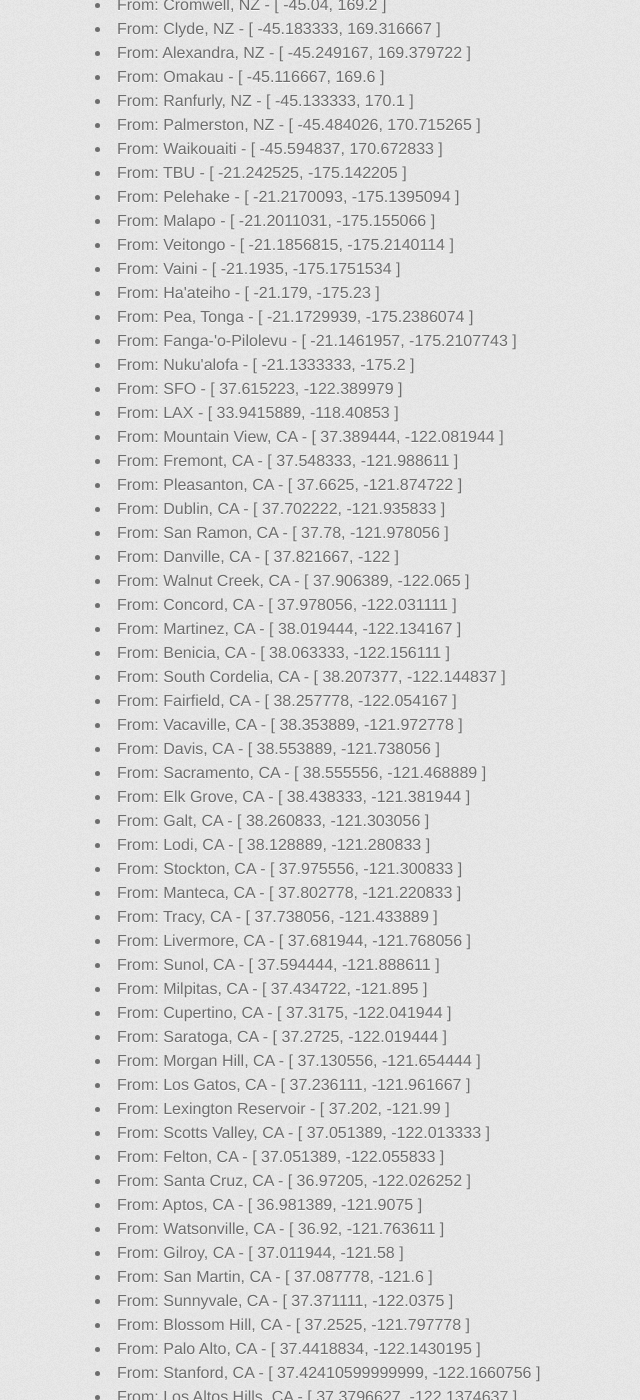
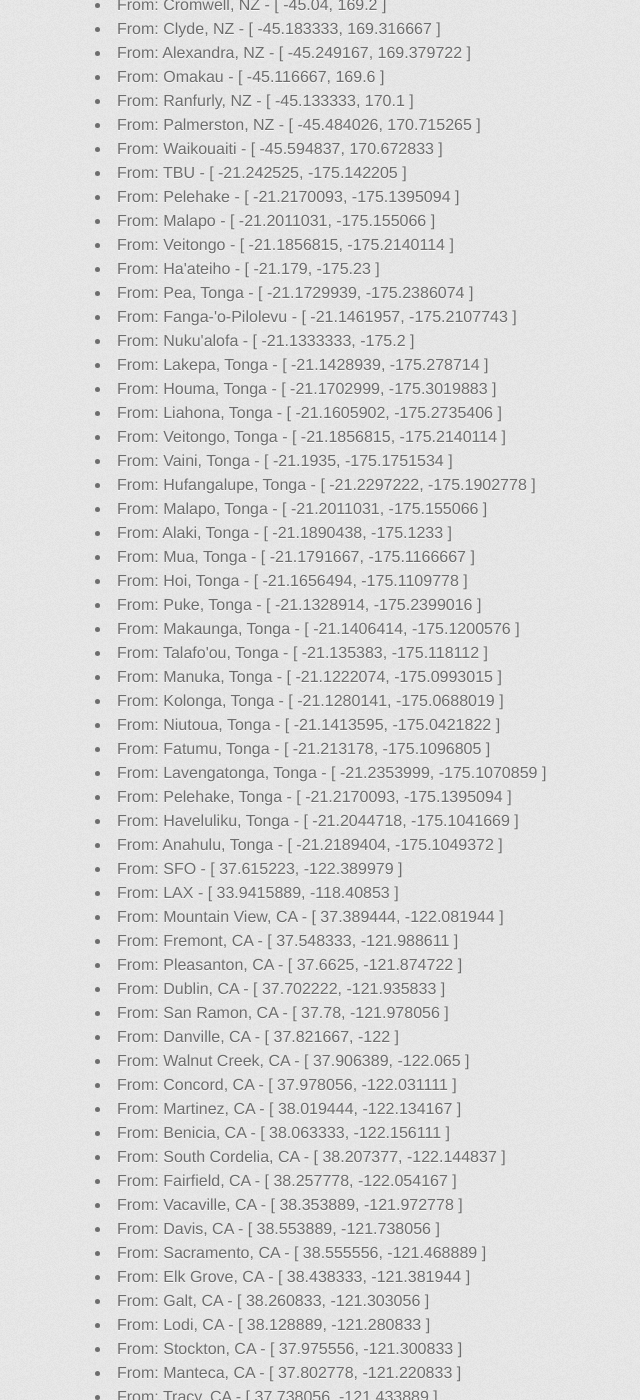
Before and after one commit to tmtmtmtm/globestrolling, a Jekyll site: the page built from locations.html, in a window 1280 px wide and 1400 px high, scrolled down 870 px. Shown: the whole window, without its empty margins (255-895 px from the left). Built offline with Jekyll 4.4.1, drawn with Linux system fonts in a browser that asks for light colours; some web fonts are replaced; Markdown is read by kramdown in place of the engine named in the settings.

Commit message:
Tour of Tonga

```diff
--- a/_data/locations.yaml
+++ b/_data/locations.yaml
@@ -42,11 +42,32 @@
   { "place": "Pelehake", "region": "TO-Tongatapu", "coordinates": { "lat": "-21.2170093", "lon": "-175.1395094" } },
   { "place": "Malapo", "region": "TO-Tongatapu", "coordinates": { "lat": "-21.2011031", "lon": "-175.155066" } },
   { "place": "Veitongo", "region": "TO-Tongatapu", "coordinates": { "lat": "-21.1856815", "lon": "-175.2140114" } },
-  { "place": "Vaini", "region": "TO-Tongatapu", "coordinates": { "lat": "-21.1935", "lon": "-175.1751534" } },
   { "place": "Ha'ateiho", "region": "TO-Tongatapu", "coordinates": { "lat": "-21.179", "lon": "-175.23" } },
   { "place": "Pea, Tonga", "region": "TO-Tongatapu", "coordinates": { "lat": "-21.1729939", "lon": "-175.2386074" } },
   { "place": "Fanga-'o-Pilolevu", "region": "TO-Tongatapu", "coordinates": { "lat": "-21.1461957", "lon": "-175.2107743" } },
   { "place": "Nuku'alofa", "region": "TO-Tongatapu", "coordinates": { "lat": "-21.1333333", "lon": "-175.2" } },
+  { "place": "Lakepa, Tonga", "region": "TO-Tongatapu", "coordinates": { "lat": "-21.1428939", "lon": "-175.278714" } },
+  { "place": "Houma, Tonga", "region": "TO-Tongatapu", "coordinates": { "lat": "-21.1702999", "lon": "-175.3019883" } },
+  { "place": "Liahona, Tonga", "region": "TO-Tongatapu", "coordinates": { "lat": "-21.1605902", "lon": "-175.2735406" } },
+  { "place": "Veitongo, Tonga", "region": "TO-Tongatapu", "coordinates": { "lat": "-21.1856815", "lon": "-175.2140114" } },
+  { "place": "Vaini, Tonga", "region": "TO-Tongatapu", "coordinates": { "lat": "-21.1935", "lon": "-175.1751534" } },
+  { "place": "Hufangalupe, Tonga", "region": "TO-Tongatapu", "coordinates": { "lat": "-21.2297222", "lon": "-175.1902778" } },
+  { "place": "Malapo, Tonga", "region": "TO-Tongatapu", "coordinates": { "lat": "-21.2011031", "lon": "-175.155066" } },
+  { "place": "Alaki, Tonga", "region": "TO-Tongatapu", "coordinates": { "lat": "-21.1890438", "lon": "-175.1233" } },
+  { "place": "Mua, Tonga", "region": "TO-Tongatapu", "coordinates": { "lat": "-21.1791667", "lon": "-175.1166667" } },
+  { "place": "Hoi, Tonga", "region": "TO-Tongatapu", "coordinates": { "lat": "-21.1656494", "lon": "-175.1109778" } },
+  { "place": "Puke, Tonga", "region": "TO-Tongatapu", "coordinates": { "lat": "-21.1328914", "lon": "-175.2399016" } },
+  { "place": "Makaunga, Tonga", "region": "TO-Tongatapu", "coordinates": { "lat": "-21.1406414", "lon": "-175.1200576" } },
+  { "place": "Talafo'ou, Tonga", "region": "TO-Tongatapu", "coordinates": { "lat": "-21.135383", "lon": "-175.118112" } },
+  { "place": "Manuka, Tonga", "region": "TO-Tongatapu", "coordinates": { "lat": "-21.1222074", "lon": "-175.0993015" } },
+  { "place": "Kolonga, Tonga", "region": "TO-Tongatapu", "coordinates": { "lat": "-21.1280141", "lon": "-175.0688019" } },
+  { "place": "Niutoua, Tonga", "region": "TO-Tongatapu", "coordinates": { "lat": "-21.1413595", "lon": "-175.0421822" } },
+  { "place": "Fatumu, Tonga", "region": "TO-Tongatapu", "coordinates": { "lat": "-21.213178", "lon": "-175.1096805" } },
+  { "place": "Lavengatonga, Tonga", "region": "TO-Tongatapu", "coordinates": { "lat": "-21.2353999", "lon": "-175.1070859" } },
+  { "place": "Pelehake, Tonga", "region": "TO-Tongatapu", "coordinates": { "lat": "-21.2170093", "lon": "-175.1395094" } },
+  { "place": "Haveluliku, Tonga", "region": "TO-Tongatapu", "coordinates": { "lat": "-21.2044718", "lon": "-175.1041669" } },
+  { "place": "Anahulu, Tonga", "region": "TO-", "coordinates": { "lat": "-21.2189404", "lon": "-175.1049372" } },
+
 
   { "place": "SFO", "region": "US-CA", "coordinates": { "lat": "37.615223", "lon": "-122.389979" } },
   { "place": "LAX", "region": "US-CA", "coordinates": { "lat": "33.9415889", "lon": "-118.40853" } },
```
Also changed, not shown: _posts/2007-11-08-Nukualofa.md (+1 -1 lines), _posts/2007-11-18-Tonga.md (added, +37 -0 lines).
